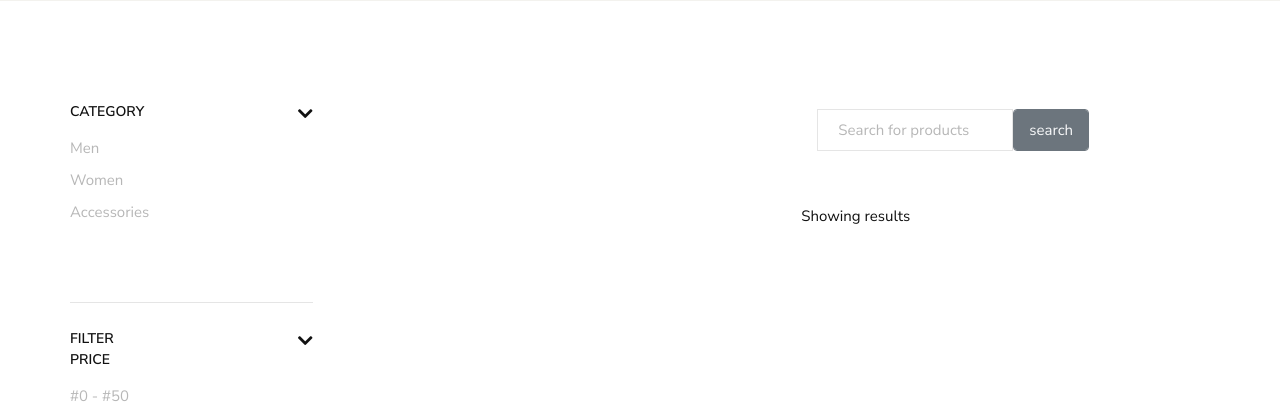
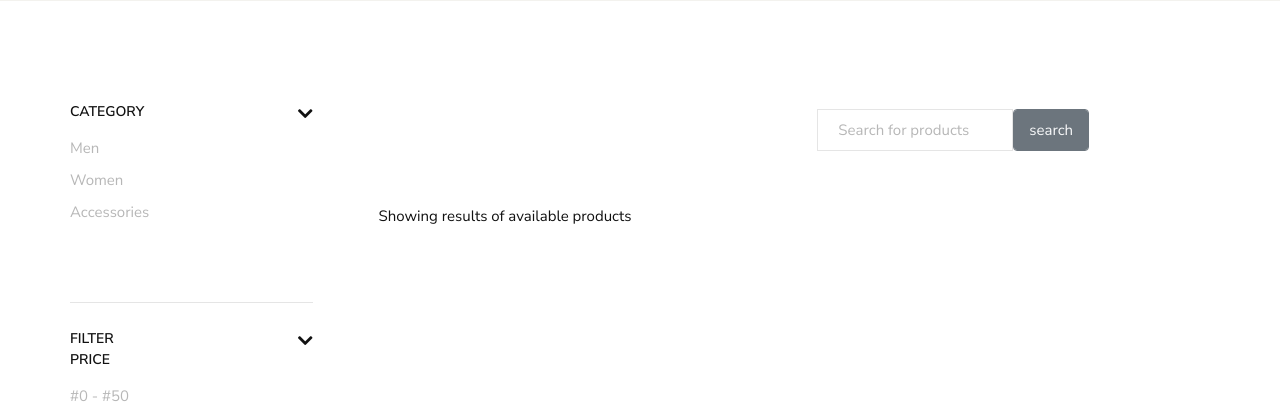
Before and after one commit to kalistos1/webshop, a Django app: page / in a window 1280 px wide. Shown: the part 269-687 px from the top of the page. Run offline with Django 3.2, Linux system fonts and the light colour scheme; data that the repository does not hold is empty; some libraries are stand-ins or nearby versions.

Commit message:
modified filter nav

```diff
--- a/templates/base.html
+++ b/templates/base.html
@@ -101,6 +101,10 @@
                 font-weight: 700;
                 text-transform: uppercase;
                 display: block;
+            }
+
+            .result-info{
+                margin-top:-30px;
             }
 
             .shop__sidebar__categories ul li a,
--- a/templates/core/index.html
+++ b/templates/core/index.html
@@ -192,8 +192,8 @@
                                 </nav>
                             </div>
                         </div>
-                        <div class="col-lg-6 col-md-6 col-sm-6 col-12 searchFormIndex">
-                            <div class="shop__sidebar__search shop__sidebar__search">
+                        <div class="col-lg-6 col-md-6 col-sm-6 col-12 searchFormIndex justify-content-center">
+                            <div class="shop__sidebar__search shop__sidebar__search ">
                                 <nav class="navbar ">
                                     <form action="{% url 'searchproduct' %}" class="form-inline">
                                         <div class="d-flex flex-row">
@@ -209,12 +209,13 @@
                                     </form>
                                 </nav>
                             </div>
-                            <div class="shop__product__option__left">
-                                <p>Showing results</p>
-                            </div>
+
                         </div>
 
-                        <div class="col-lg-4 col-md-6 col-sm-6">
+                        <div class="col-lg-6 col-md-6 col-sm-6 result-info" >
+                            <div class="px-3" >
+                                <p>Showing results of available products</p>
+                            </div>
                         </div>
 
                     </div>
```
